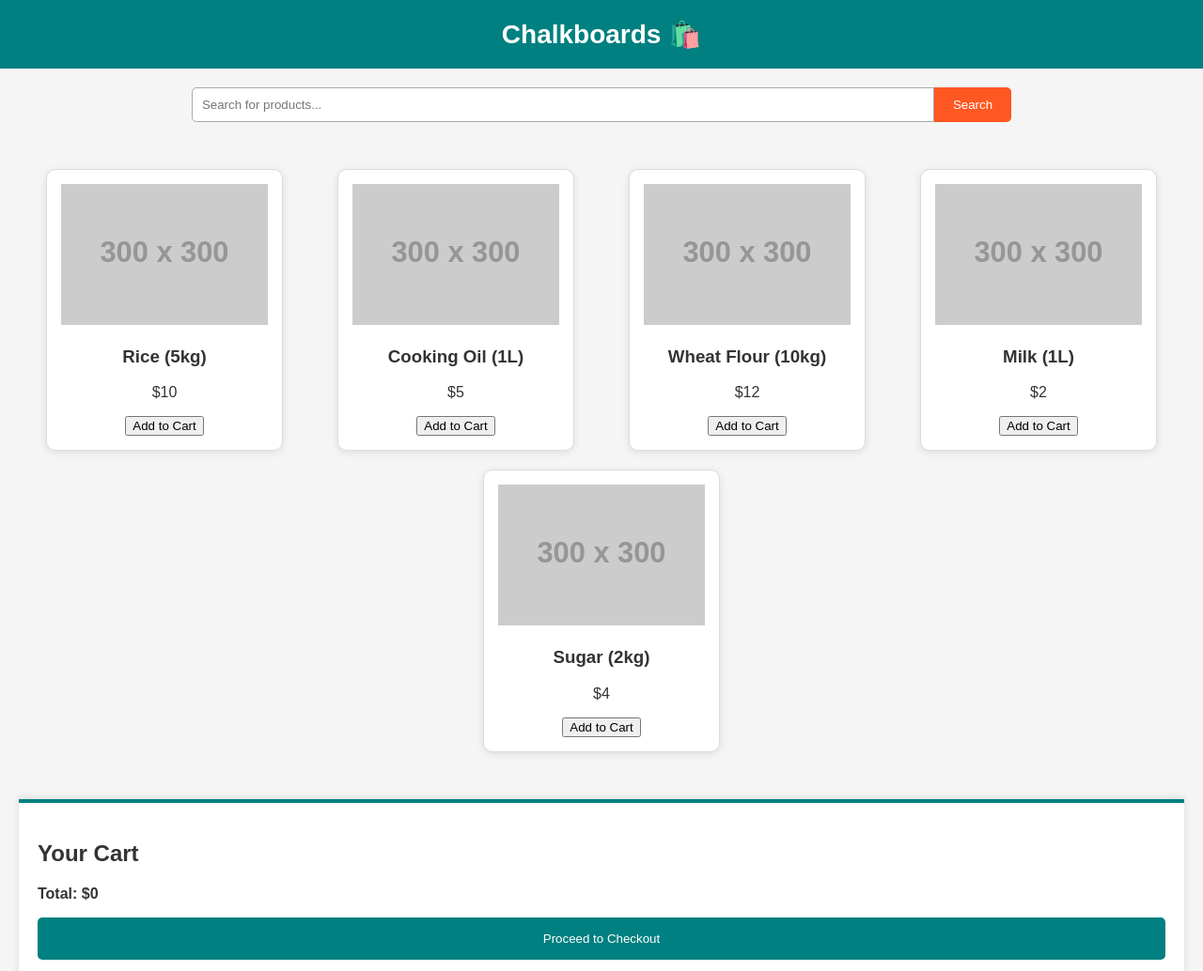
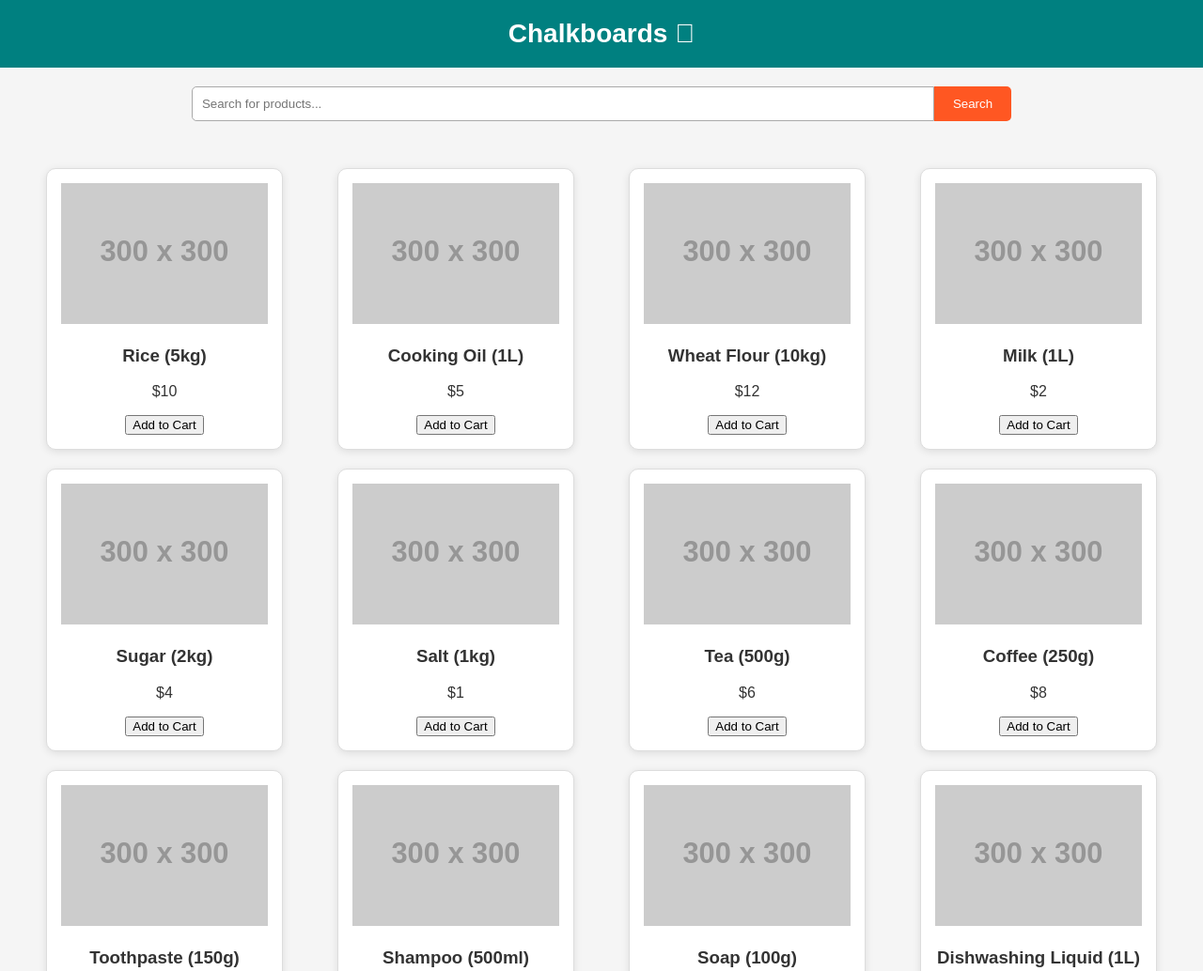
Before and after one commit to Snehithrepaka/Chalkboards, a plain HTML site: page index.html in a window 1280 px wide. Shown: the top 1034 px of the page at 94% size. Drawn offline with Linux system fonts and the light colour scheme; placeholder pictures from the web are drawn by us.

Commit message:
Update index.html

```diff
--- a/index.html
+++ b/index.html
@@ -99,7 +99,7 @@
 </head>
 <body>
 
-    <header>Chalkboards 🛍️</header>
+    <header>Chalkboards 🛙</header>
 
     <div class="search-bar">
         <input type="text" id="search" placeholder="Search for products..." onkeyup="searchProducts()">
@@ -121,7 +121,14 @@
             { id: 2, name: 'Cooking Oil (1L)', price: 5, image: 'https://via.placeholder.com/300' },
             { id: 3, name: 'Wheat Flour (10kg)', price: 12, image: 'https://via.placeholder.com/300' },
             { id: 4, name: 'Milk (1L)', price: 2, image: 'https://via.placeholder.com/300' },
-            { id: 5, name: 'Sugar (2kg)', price: 4, image: 'https://via.placeholder.com/300' }
+            { id: 5, name: 'Sugar (2kg)', price: 4, image: 'https://via.placeholder.com/300' },
+            { id: 6, name: 'Salt (1kg)', price: 1, image: 'https://via.placeholder.com/300' },
+            { id: 7, name: 'Tea (500g)', price: 6, image: 'https://via.placeholder.com/300' },
+            { id: 8, name: 'Coffee (250g)', price: 8, image: 'https://via.placeholder.com/300' },
+            { id: 9, name: 'Toothpaste (150g)', price: 3, image: 'https://via.placeholder.com/300' },
+            { id: 10, name: 'Shampoo (500ml)', price: 7, image: 'https://via.placeholder.com/300' },
+            { id: 11, name: 'Soap (100g)', price: 2, image: 'https://via.placeholder.com/300' },
+            { id: 12, name: 'Dishwashing Liquid (1L)', price: 4, image: 'https://via.placeholder.com/300' }
         ];
 
         let cart = [];
```
